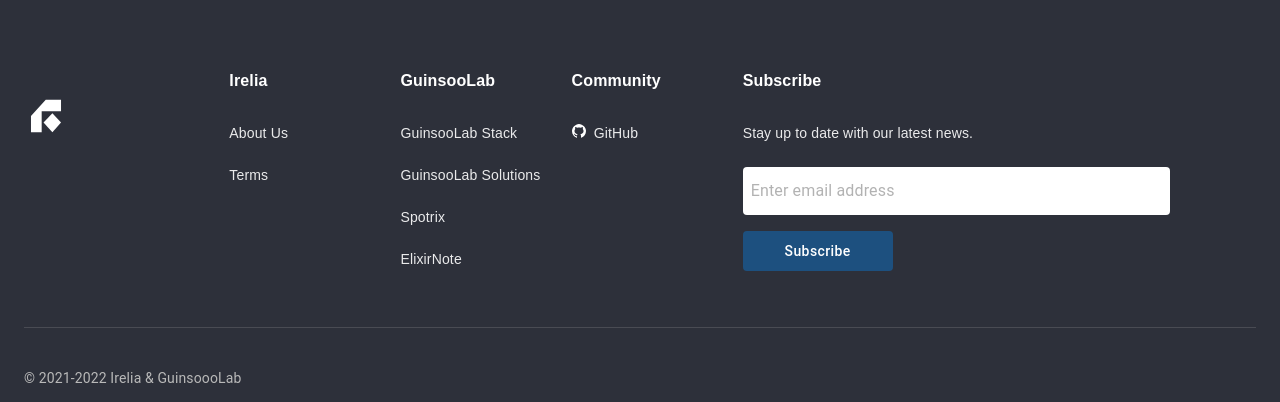
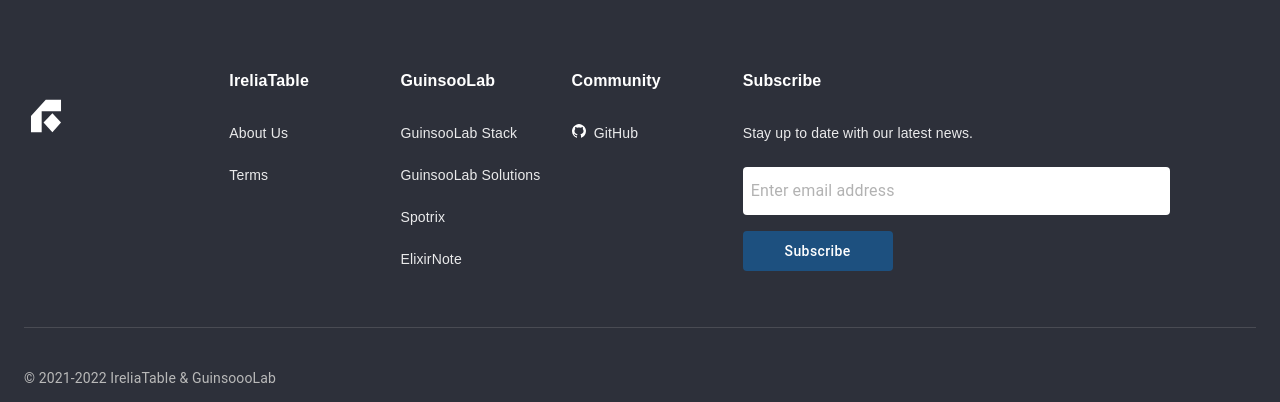
Before and after one commit to IreliaTable/irelia-web, a React (Create React App) app: page /#/app/home in a window 1280 px wide. Shown: the part 1651-2053 px from the top of the page. Built offline with nearby package versions, Linux system fonts and the light colour scheme.

Commit message:
update footer link

```diff
--- a/src/components/Footer/Footer.js
+++ b/src/components/Footer/Footer.js
@@ -31,9 +31,9 @@ export default function Footer() {
             <Grid item xs={10}>
               <Grid container>
                 <Grid item xs={2} className={classes.footerBody}>
-                  <b className={classes.title2}>Irelia</b>
-                  <p className={classes.body2} onClick={() => window.open("https://github.com/Irelia", "_target")}>About Us</p>
-                  <p className={classes.body2} onClick={() => window.open("https://github.com/Irelia", "_target")}>Terms</p>
+                  <b className={classes.title2}>IreliaTable</b>
+                  <p className={classes.body2} onClick={() => window.open("https://github.com/IreliaTable", "_target")}>About Us</p>
+                  <p className={classes.body2} onClick={() => window.open("https://github.com/IreliaTable", "_target")}>Terms</p>
                 </Grid>
                 <Grid item xs={2} className={classes.footerBody}>
                   <b className={classes.title2}>GuinsooLab</b>
@@ -62,7 +62,7 @@ export default function Footer() {
           {/* divider */}
           <Divider className={classes.appDivider} />
           <Typography className={classes.copyright}>
-            © 2021-2022 Irelia & GuinsoooLab
+            © 2021-2022 IreliaTable & GuinsoooLab
           </Typography>
         </Container>
       </div>
```
